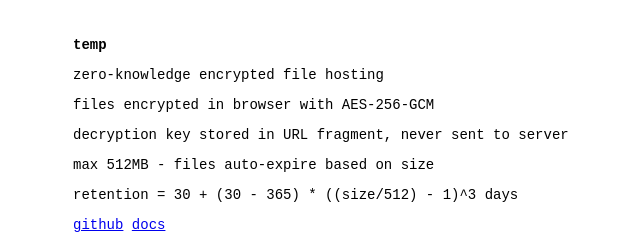
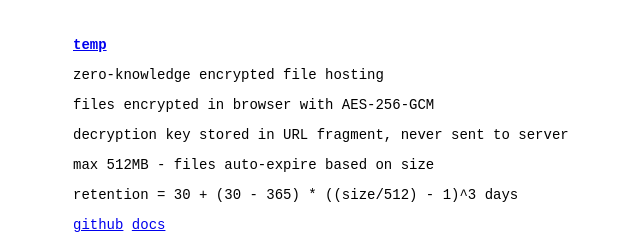
Before and after one commit to kittens-inc/temp, a website: page public/index.html in a window 1280 px wide. Shown: the top 240 px of the page, 295-935 px from the left. Drawn offline with Linux system fonts and the light colour scheme.

Commit message:
refactor: make header go to root

```diff
--- a/public/index.html
+++ b/public/index.html
@@ -55,7 +55,7 @@
 </head>
 
 <body>
-  <h1>temp</h1>
+  <h1><a href="/">temp</a></h1>
   <section id="upload-section">
     <p>zero-knowledge encrypted file hosting</p>
     <p>files encrypted in browser with AES-256-GCM</p>
```
